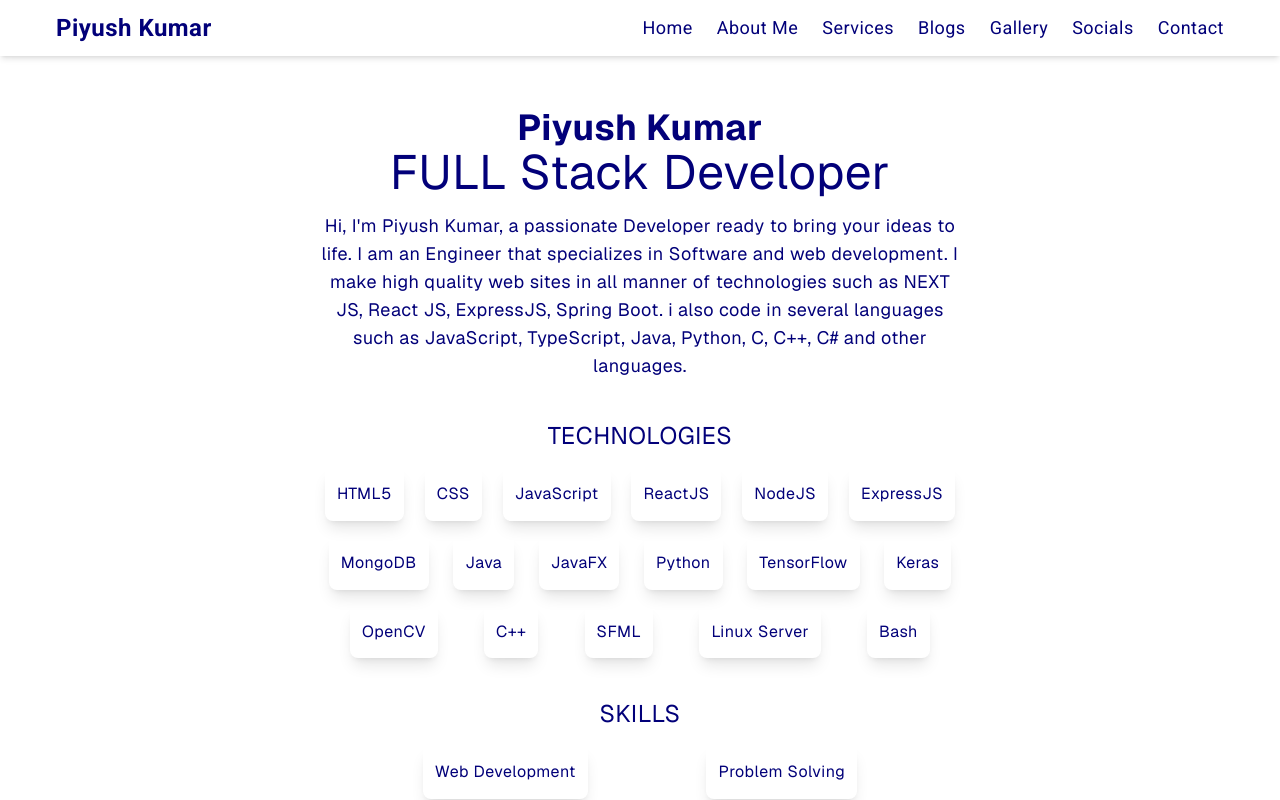
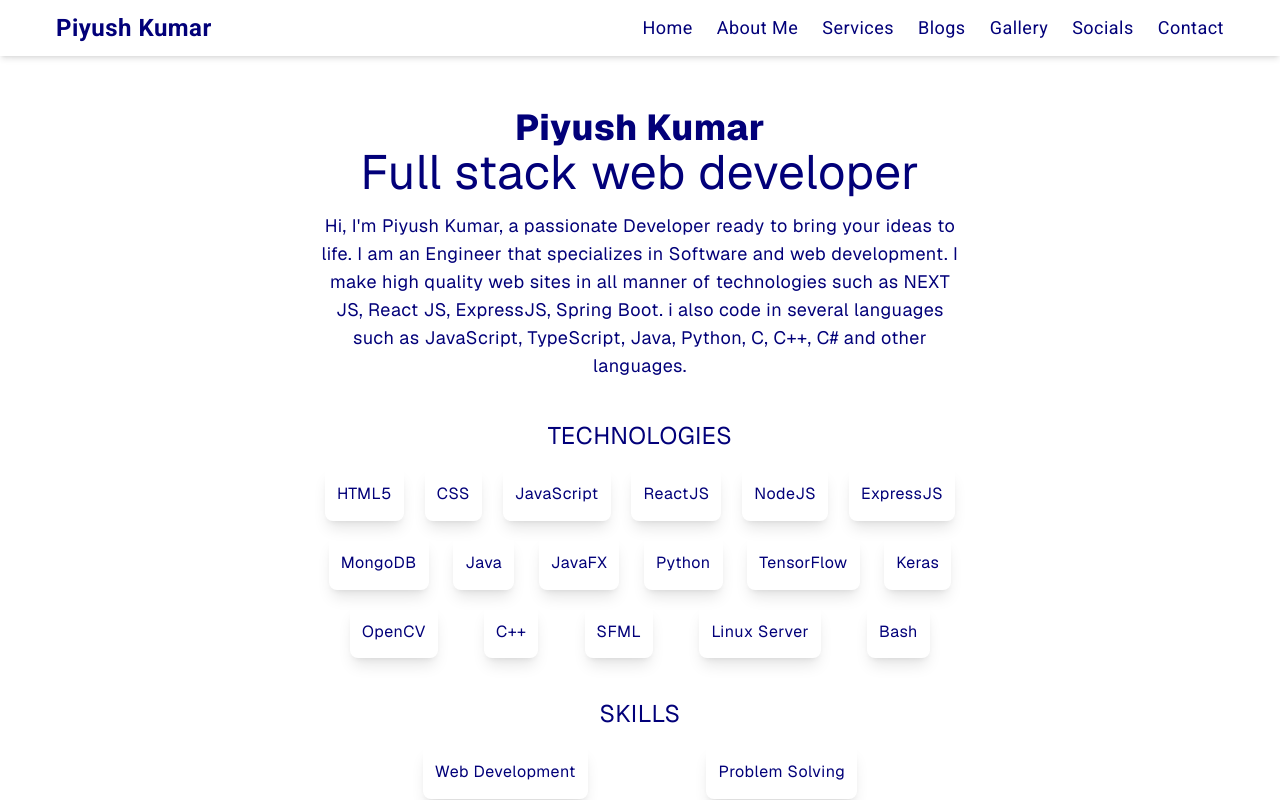
Before and after one commit to ipiyushkumar/Portfolio, a Next.js app: page / in a window 1280 px wide. Shown: the top 800 px of the page. Built offline with nearby package versions, Linux system fonts and the light colour scheme.

Commit message:
updated headline of the home

```diff
--- a/src/app/page.tsx
+++ b/src/app/page.tsx
@@ -35,8 +35,8 @@ export default function Home() {
     <div className="min-h-screen p-8 font-[family-name:var(--font-geist-sans)]">
       {/* Main Section */}
       <div className="flex flex-col text-center mt-5">
-        <h1 className="text-4xl font-bold text-primary dark:text-white">Piyush Kumar</h1>
-        <h4 className="text-5xl text-danger">FULL Stack Developer</h4>
+        <h1 className="text-4xl font-extrabold text-primary dark:text-white">Piyush Kumar</h1>
+        <h4 className="text-5xl text-danger">Full stack web developer</h4>
         <p className="text-lg mt-4">
           Hi, I&#39;m Piyush Kumar, a passionate Developer ready to bring your ideas to life.
           I am an Engineer that specializes in Software and web development. I make high quality web sites in all manner of technologies such as NEXT JS, React JS, ExpressJS, Spring Boot. i also code in several languages such as JavaScript, TypeScript, Java, Python, C, C++, C# and other languages.
```
